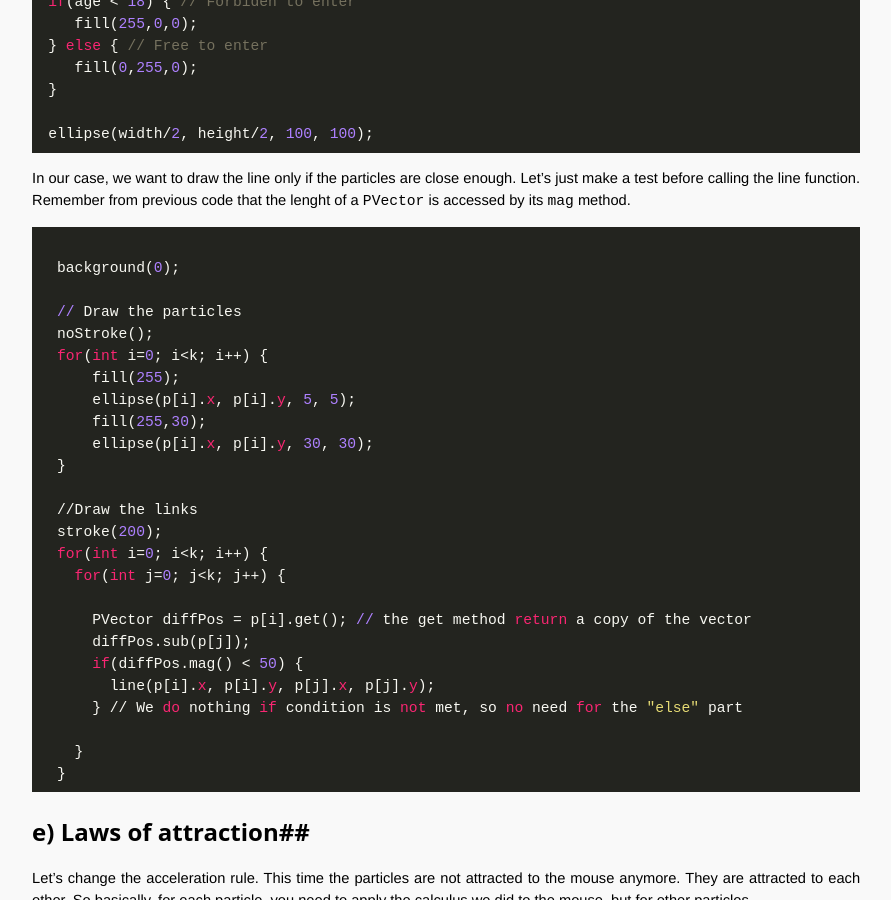
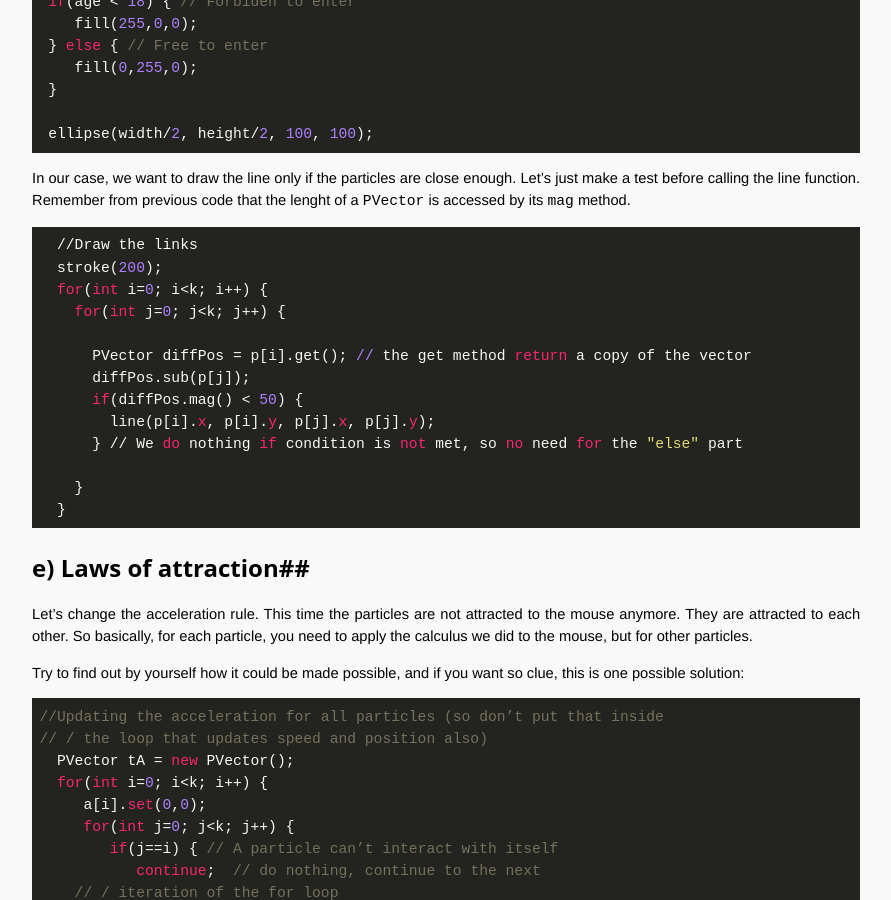
Before and after one commit to OpenTechSchool-Brussels/generative-art-with-processing, a Jekyll site: the page built from Particle-system.markdown, in a window 1280 px wide and 900 px high, scrolled down 4134 px. Shown: the whole window, without its empty margins (324-1215 px from the left). Built offline with Jekyll 4.4.1, drawn with Linux system fonts in a browser that asks for light colours; Markdown is read by kramdown in place of the engine named in the settings.

Commit message:
Update Particle-system.markdown

````diff
--- a/Particle-system.markdown
+++ b/Particle-system.markdown
@@ -162,18 +162,6 @@ An `if` structure allow you to make decisions. At its most complete it is sepera
 In our case, we want to draw the line only if the particles are close enough. Let's just make a test before calling the line function. Remember from previous code that the lenght of a `PVector` is accessed by its `mag` method.
 
 ```java
-
-  background(0);
-
-  // Draw the particles
-  noStroke();
-  for(int i=0; i<k; i++) {
-      fill(255);
-      ellipse(p[i].x, p[i].y, 5, 5);
-      fill(255,30);
-      ellipse(p[i].x, p[i].y, 30, 30);
-  }
-
   //Draw the links
   stroke(200);
   for(int i=0; i<k; i++) {
````
